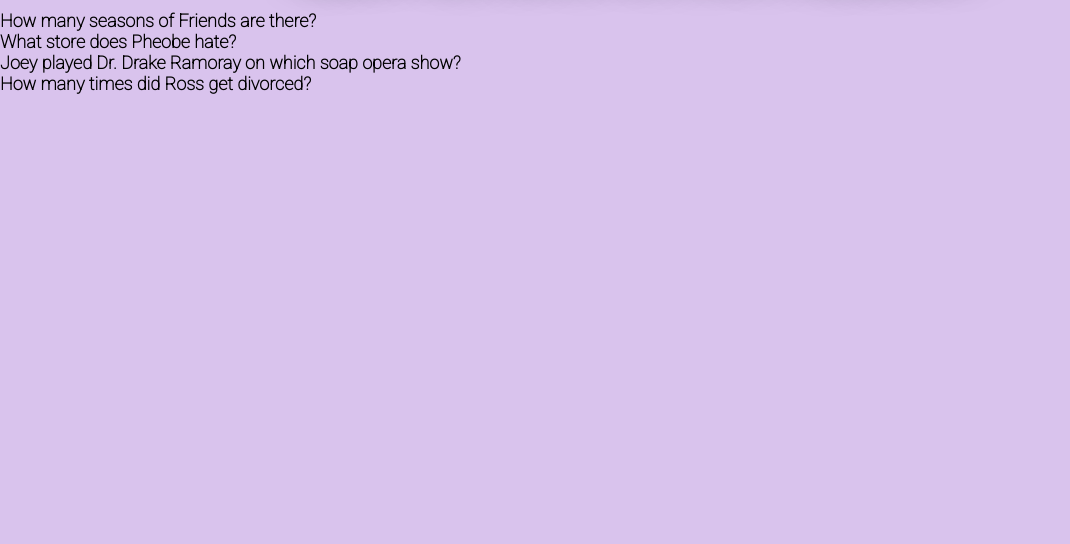
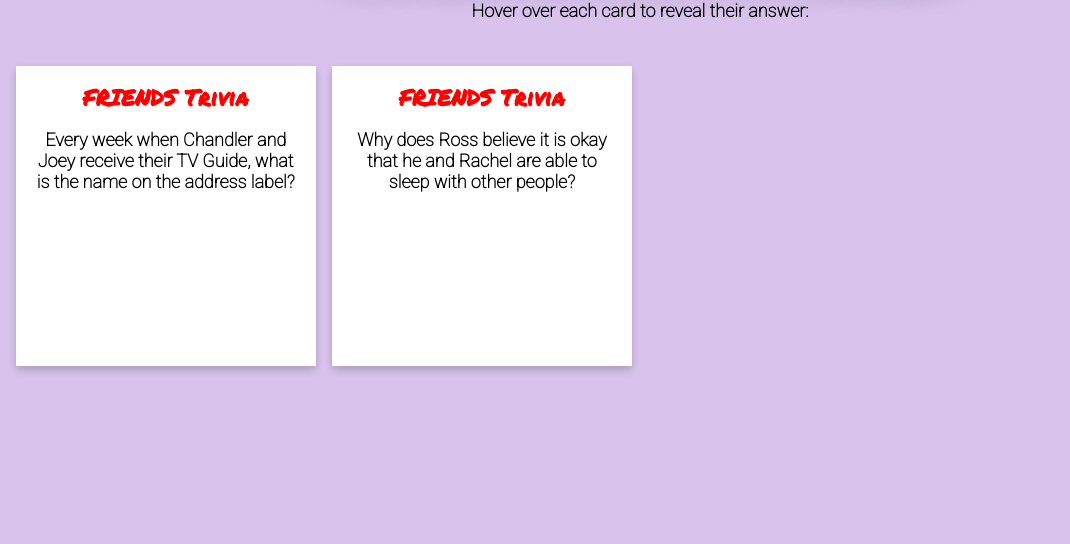
Before and after one commit to kimberlymojica/gw3_mojica_kimberly, a plain HTML site: page trivia.html in a window 1280 px wide. Shown: the part 256-800 px from the top of the page, without its empty margins (0-1070 px from the left). Drawn offline with Linux system fonts and the light colour scheme.

Commit message:
styling and code for trivia cards added

```diff
--- a/mystyle.css
+++ b/mystyle.css
@@ -139,6 +139,79 @@ font-size: 1.125rem;
     font-size: 1.5rem;
 }
 
+/* trivia page style   */
+#trivia-intro {
+    text-align: center;
+}
+
+#trivia-intro h1 {
+    margin: 25px 0 15px 0;
+}
+
+#trivia h2 {
+    text-shadow: none;
+}
+
+.flip-card {
+    background-color: transparent;
+    width: 300px;
+    height: 300px;
+    perspective: 1000px;
+    display: block;
+    margin: auto;
+  }
+
+  .flip-card-inner {
+    position: relative;
+    width: 100%;
+    height: 100%;
+    text-align: center;
+    transition: transform 0.6s;
+    transform-style: preserve-3d;
+    box-shadow: 0 4px 8px 0 rgba(0,0,0,0.2);
+  }
+
+  .flip-card:hover .flip-card-inner {
+    transform: rotateY(180deg);
+  }
+
+  .flip-card-front, .flip-card-back {
+    position: absolute;
+    width: 100%;
+    height: 100%;
+    -webkit-backface-visibility: hidden;
+    backface-visibility: hidden;
+  }
+
+  .flip-card-front {
+    background-color: white;
+    color: black;
+  }
+
+  .flip-card-back {
+    background-color: white;
+    color: black;
+    transform: rotateY(180deg);
+  }
+
+  .flip-card-front h2,
+  .flip-card-back h2 {
+    color: red;
+    margin: 15px auto;
+  }
+
+  .flip-card-front p,
+  .flip-card-back p {
+    margin: auto 15px;
+  }
+
+  #trivia section {
+    display: grid;
+    grid-template-columns: 1fr 1fr 1fr 1fr;
+    grid-gap: 15px;
+    margin: 45px 15px;
+  }
+
 
 /*------------------------------------
 MEDIA QUERIES
--- a/trivia.html
+++ b/trivia.html
@@ -11,7 +11,7 @@
 <link href="https://fonts.googleapis.com/css2?family=Roboto:wght@100&display=swap" rel="stylesheet">
 </head>
 
-<body>
+<body id="trivia">
   <header>
     <img src="images/logo.png" alt="Friends Blog Logo" class="logo">
     <nav>
@@ -23,17 +23,50 @@
     </nav>
   </header>
 
-        <h1>Ready for some fun with FRIENDS? </h1>
+  <div id="trivia-intro">
+    <h1>The One With All The Answers</h1>
+    <p>Hover over each card to reveal their answer:</p>
+  </div>
 
-             <p>How many seasons of Friends are there?</p>
+  <section>
+    <div class="flip-card">
+      <div class="flip-card-inner">
+        <div class="flip-card-front">
+          <h2>FRIENDS Trivia</h2>
+          <p>Every week when Chandler and Joey receive their TV Guide, what is the name on the address label?</p>
+        </div>
+        <div class="flip-card-back">
+          <h2>FRIENDS Answer</h2>
+          <p>Miss Chanandler Bong</p>
+        </div>
+      </div>
+    </div>
+
+    <div class="flip-card">
+      <div class="flip-card-inner">
+        <div class="flip-card-front">
+          <h2>FRIENDS Trivia</h2>
+          <p>Why does Ross believe it is okay that he and Rachel are able to sleep with other people?</p>
+        </div>
+        <div class="flip-card-back">
+          <h2>FRIENDS Answer</h2>
+          <p>THEY WERE ON A BREAK!</p>
+        </div>
+      </div>
+    </div>
+  </section>
+
+
+
+
+
+  <!--<p>How many seasons of Friends are there?</p>
 
   <p>What store does Pheobe hate?</p>
 
   <p>Joey played Dr. Drake Ramoray on which soap opera show?</p>
 
-             <p>How many times did Ross get divorced?</p>
-
-             <p></p>
+  <p>How many times did Ross get divorced?</p>-->
 
 </body>
 </html>
```
Lines whose indentation alone changed are shown as unchanged.
